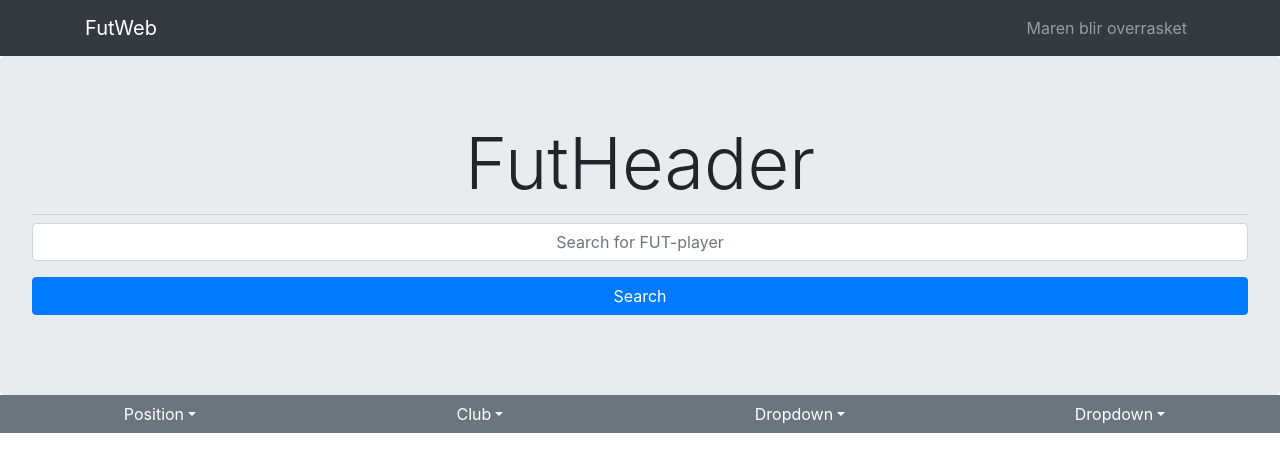
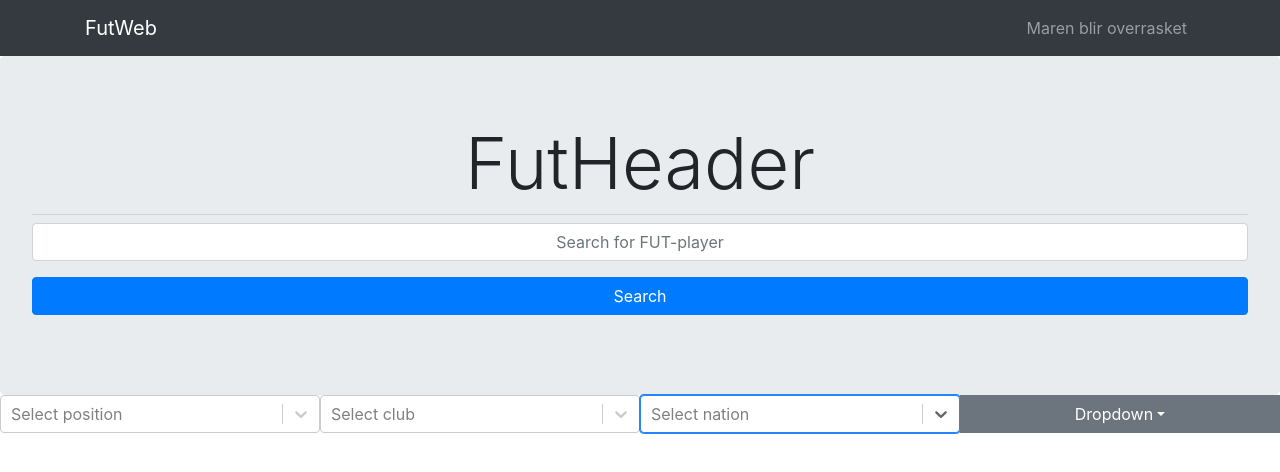
Before and after one commit to ferdinwa/it2810-prosjekt-3, a React (Create React App) app in the folder client/: page / in a window 1280 px wide. Shown: the top 472 px of the page. Built offline with nearby package versions, Linux system fonts and the light colour scheme.

Commit message:
Implemented filter for clubs and nation

```diff
--- a/client/package.json
+++ b/client/package.json
@@ -18,6 +18,7 @@
     "react-dom": "^16.13.1",
     "react-redux": "^7.2.1",
     "react-scripts": "^3.4.4",
+    "react-select": "^3.1.0",
     "react-transition-group": "^4.4.1",
     "reactstrap": "^8.6.0",
     "redux": "^4.0.5",
@@ -46,5 +47,8 @@
       "last 1 firefox version",
       "last 1 safari version"
     ]
+  },
+  "devDependencies": {
+    "@types/react-select": "^3.0.22"
   }
 }
--- /dev/null
+++ b/client/src/actions/clubActions.tsx
@@ -0,0 +1,5 @@
+import { SET_CLUB } from "./types";
+
+export const setClub = (club: string) => {
+  return { type: SET_CLUB, payload: club };
+};
--- /dev/null
+++ b/client/src/actions/nationActions.tsx
@@ -0,0 +1,5 @@
+import { SET_NATION } from "./types";
+
+export const setNation = (nation: string) => {
+  return { type: SET_NATION, payload: nation };
+};
--- a/client/src/actions/types.tsx
+++ b/client/src/actions/types.tsx
@@ -2,3 +2,5 @@ export const GET_PLAYERS = "GET_PLAYERS";
 export const PLAYERS_LOADING = "PLAYERS_LOADING";
 export const SET_POSITION = "SET_POSITION";
 export const POSITION_LOADING = "POSITION_LOADING";
+export const SET_NATION = "SET_NATION";
+export const SET_CLUB = "SET_CLUB";
--- a/client/src/components/DropdownClub.tsx
+++ b/client/src/components/DropdownClub.tsx
@@ -1,61 +1,54 @@
-import React, { useState } from "react";
-import {
-  Dropdown,
-  DropdownToggle,
-  DropdownMenu,
-  DropdownItem,
-} from "reactstrap";
+import React from "react";
 import "../css/searchbar.css";
+import { useDispatch } from "react-redux";
+import Select from "react-select";
+import { setClub } from "../actions/clubActions";
 
 const DropdownClub = () => {
-  const [dropdownOpen, setDropdownOpen] = useState(false);
+  const dispatch = useDispatch();
 
-  const toggle = () => setDropdownOpen((prevState) => !prevState);
+  const optionClub = [
+    { value: "", label: "All nations" },
+    { value: "Arsenal", label: "Arsenal" },
+    { value: "Atalanta", label: "Atalanta" },
+    { value: "Atletico Madrid", label: "Atletico Madrid" },
+    { value: "Barcelona", label: "Barcelona" },
+    { value: "Bayern Munich", label: "Bayern Munich" },
+    { value: "Borussia Dortmund", label: "Borussia Dortmund" },
+    { value: "Borussia Mönchengladbach", label: "Borussia Mönchengladbach" },
+    { value: "Cagliari", label: "Cagliari" },
+    { value: "Chelsea", label: "Chelsea" },
+    { value: "Inter Milan", label: "Inter Milan" },
+    { value: "Juventus", label: "Juventus" },
+    { value: "Lazio", label: "Lazio" },
+    { value: "Legends", label: "Legends" },
+    { value: "Leicester", label: "Leicester" },
+    { value: "Liverpool", label: "Liverpool" },
+    { value: "Manchester City", label: "Manchester City" },
+    { value: "Manchester United", label: "Manchester United" },
+    { value: "Napoli", label: "Napoli" },
+    { value: "PSG", label: "PSG" },
+    { value: "Real Madrid", label: "Real Madrid" },
+    { value: "Real Socidad", label: "Real Socidad" },
+    { value: "Red Bull Leipzig", label: "Red Bull Leipzig" },
+    { value: "Tottenham", label: "Tottenham" },
+    { value: "Villareal", label: "Villareal" },
+  ];
+
+  const handleClick = (pos: string) => {
+    dispatch(setClub(pos));
+  };
 
   return (
     <div className="filterbar">
-      <Dropdown isOpen={dropdownOpen} toggle={toggle}>
-        <DropdownToggle className="button" caret>
-          Club
-        </DropdownToggle>
-        <DropdownMenu>
-          <DropdownItem header>Legends</DropdownItem>
-          <DropdownItem>Legends</DropdownItem>
-          <DropdownItem divider />
-          <DropdownItem header>Premier League</DropdownItem>
-          <DropdownItem>Arsenal</DropdownItem>
-          <DropdownItem>Chelsea</DropdownItem>
-          <DropdownItem>Leicester</DropdownItem>
-          <DropdownItem>Liverpool</DropdownItem>
-          <DropdownItem>Manchester City</DropdownItem>
-          <DropdownItem>Manchester United</DropdownItem>
-          <DropdownItem>Tottenham</DropdownItem>
-          <DropdownItem divider />
-          <DropdownItem header>Serie A</DropdownItem>
-          <DropdownItem>Atalanta</DropdownItem>
-          <DropdownItem>Cagliari</DropdownItem>
-          <DropdownItem>Inter Milan</DropdownItem>
-          <DropdownItem>Juventus</DropdownItem>
-          <DropdownItem>Lazio</DropdownItem>
-          <DropdownItem>Napoli</DropdownItem>
-          <DropdownItem divider />
-          <DropdownItem header>LaLiga</DropdownItem>
-          <DropdownItem>Atleatico Madrid</DropdownItem>
-          <DropdownItem>Barcelona</DropdownItem>
-          <DropdownItem>Real Madrid</DropdownItem>
-          <DropdownItem>Real Socidad</DropdownItem>
-          <DropdownItem>Villareal</DropdownItem>
-          <DropdownItem divider />
-          <DropdownItem header>Bundesliga</DropdownItem>
-          <DropdownItem>Bayern Munchen</DropdownItem>
-          <DropdownItem>Borussia Dortmund</DropdownItem>
-          <DropdownItem>Borussis Mönchengladbach</DropdownItem>
-          <DropdownItem>Redbull Leipzig</DropdownItem>
-          <DropdownItem divider />
-          <DropdownItem header> Ligue 1 </DropdownItem>
-          <DropdownItem>PSG</DropdownItem>
-        </DropdownMenu>
-      </Dropdown>
+      <Select
+        options={optionClub}
+        placeholder="Select club"
+        onChange={(value: any) => handleClick(value.value)}
+        autoFocus
+      >
+        {" "}
+      </Select>
     </div>
   );
 };
--- a/client/src/components/DropdownNation.tsx
+++ b/client/src/components/DropdownNation.tsx
@@ -1,33 +1,66 @@
-import React, { useState } from "react";
-import {
-  Dropdown,
-  DropdownToggle,
-  DropdownMenu,
-  DropdownItem,
-} from "reactstrap";
+import React from "react";
+import Select from "react-select";
 import "../css/searchbar.css";
+import { useDispatch } from "react-redux";
+import { setNation } from "../actions/nationActions";
 
 const DropdownNation = () => {
-  const [dropdownOpen, setDropdownOpen] = useState(false);
+  const dispatch = useDispatch();
+  const optionNation = [
+    { value: "", label: "All nations" },
+    { value: "Argentina", label: "Argentina" },
+    { value: "Austria", label: "Austria" },
+    { value: "Belgium", label: "Belgium" },
+    { value: "Bosnia and Herzegovina", label: "Bosnia and Herzegovina" },
+    { value: "Brazil", label: "Brazil" },
+    { value: "Costa Rica", label: "Costa Rica" },
+    { value: "Croatia", label: "Croatia" },
+    { value: "Czech Republic", label: "Czech Republic" },
+    { value: "Denmark", label: "Denmark" },
+    { value: "Egypt", label: "Egypt" },
+    { value: "England", label: "England" },
+    { value: "Finland", label: "Finland" },
+    { value: "France", label: "France" },
+    { value: "Gabon", label: "Gabon" },
+    { value: "Germany", label: "Germany" },
+    { value: "Hungary", label: "Hungary" },
+    { value: "Italy", label: "Italy" },
+    { value: "Ivory Coast", label: "Ivory Coasy" },
+    { value: "Mexico", label: "Mexico" },
+    { value: "Morocco", label: "Morocco" },
+    { value: "Netherlands", label: "Netherlands" },
+    { value: "Norway", label: "Norway" },
+    { value: "Poland", label: "Poland" },
+    { value: "Portugal", label: "Portugal" },
+    { value: "Romania", label: "Romania" },
+    { value: "Scotland", label: "Scotland" },
+    { value: "Senegal", label: "Senegal" },
+    { value: "Serbia", label: "Serbia" },
+    { value: "Slovakia", label: "Slovakia" },
+    { value: "Slovenia", label: "Slovenia" },
+    { value: "South Korea", label: "South Korea" },
+    { value: "Soviet Union", label: "Soviet Union" },
+    { value: "Spain", label: "Spain" },
+    { value: "Switzerland", label: "Switzerland" },
+    { value: "Ukrain", label: "Ukraine" },
+    { value: "Uruguay", label: "Uruguay" },
+    { value: "Wales", label: "Wales" },
+  ];
 
-  const toggle = () => setDropdownOpen((prevState) => !prevState);
+  const handleClick = (nation: string) => {
+    dispatch(setNation(nation));
+  };
 
   return (
     <div className="filterbar">
-      <Dropdown isOpen={dropdownOpen} toggle={toggle}>
-        <DropdownToggle className="button" caret>
-          Dropdown
-        </DropdownToggle>
-        <DropdownMenu>
-          <DropdownItem header>Header</DropdownItem>
-          <DropdownItem>Some Action</DropdownItem>
-          <DropdownItem disabled>Action (disabled)</DropdownItem>
-          <DropdownItem divider />
-          <DropdownItem>Foo Action</DropdownItem>
-          <DropdownItem>Bar Action</DropdownItem>
-          <DropdownItem>Quo Action</DropdownItem>
-        </DropdownMenu>
-      </Dropdown>
+      <Select
+        options={optionNation}
+        placeholder="Select nation"
+        onChange={(value: any) => handleClick(value.value)}
+        autoFocus
+      >
+        {" "}
+      </Select>
     </div>
   );
 };
--- a/client/src/components/DropdownPosition.tsx
+++ b/client/src/components/DropdownPosition.tsx
@@ -1,20 +1,28 @@
-import React, { useState } from "react";
-import {
-  Dropdown,
-  DropdownToggle,
-  DropdownMenu,
-  DropdownItem,
-} from "reactstrap";
+import React from "react";
 import "../css/searchbar.css";
 import { setPosition } from "../actions/positionActions";
 import { useDispatch } from "react-redux";
+import Select from "react-select";
 
 const DropdownPosition = () => {
-  const [dropdownOpen, setDropdownOpen] = useState(false);
+  const dispatch = useDispatch();
 
-  const toggle = () => setDropdownOpen((prevState) => !prevState);
-
-  const dispatch = useDispatch();
+  const optionPosition = [
+    { value: "", label: "All positions" },
+    { value: "GK", label: "Goal Keeper" },
+    { value: "RB", label: "Right Back" },
+    { value: "CB", label: "Center Back" },
+    { value: "LB", label: "Left Back" },
+    { value: "CDM", label: "Central Defensive Midfielder" },
+    { value: "RM", label: "Right Midfielder" },
+    { value: "CM", label: "Central Midfielder" },
+    { value: "LM", label: "Left Midfielder" },
+    { value: "CAM", label: "Central Attacking Midfielder" },
+    { value: "RW", label: "Right Wing" },
+    { value: "LW", label: "Left Wing" },
+    { value: "CF", label: "Center Forward" },
+    { value: "ST", label: "Striker" },
+  ];
 
   const handleClick = (pos: string) => {
     dispatch(setPosition(pos));
@@ -22,40 +30,14 @@ const DropdownPosition = () => {
 
   return (
     <div className="filterbar">
-      <Dropdown isOpen={dropdownOpen} toggle={toggle}>
-        <DropdownToggle className="button" caret>
-          Position
-        </DropdownToggle>
-        <DropdownMenu>
-          <DropdownItem onClick={() => handleClick("")}>
-            All positions
-          </DropdownItem>
-          <DropdownItem divider> </DropdownItem>
-          <DropdownItem onClick={() => handleClick("GK")}>GK</DropdownItem>
-          <DropdownItem divider />
-          <DropdownItem header> Defender</DropdownItem>
-          <DropdownItem onClick={() => handleClick("RWB")}>RWB </DropdownItem>
-          <DropdownItem onClick={() => handleClick("RB")}>RB</DropdownItem>
-          <DropdownItem onClick={() => handleClick("CB")}>CB</DropdownItem>
-          <DropdownItem onClick={() => handleClick("LB")}>LB</DropdownItem>
-          <DropdownItem onClick={() => handleClick("LWB")}>LWB</DropdownItem>
-          <DropdownItem divider />
-          <DropdownItem header> Midfielder</DropdownItem>
-          <DropdownItem onClick={() => handleClick("CDM")}>CDM</DropdownItem>
-          <DropdownItem onClick={() => handleClick("CM")}>CM</DropdownItem>
-          <DropdownItem onClick={() => handleClick("RM")}>RM</DropdownItem>
-          <DropdownItem onClick={() => handleClick("LM")}>LM</DropdownItem>
-          <DropdownItem onClick={() => handleClick("CAM")}>CAM</DropdownItem>
-          <DropdownItem divider />
-          <DropdownItem header> Attacker</DropdownItem>
-          <DropdownItem onClick={() => handleClick("RW")}>RW</DropdownItem>
-          <DropdownItem onClick={() => handleClick("LW")}>LW</DropdownItem>
-          <DropdownItem onClick={() => handleClick("RF")}>RF</DropdownItem>
-          <DropdownItem onClick={() => handleClick("CF")}>CF</DropdownItem>
-          <DropdownItem onClick={() => handleClick("LF")}>LF</DropdownItem>
-          <DropdownItem onClick={() => handleClick("ST")}>S</DropdownItem>
-        </DropdownMenu>
-      </Dropdown>
+      <Select
+        options={optionPosition}
+        placeholder="Select position"
+        onChange={(value: any) => handleClick(value.value)}
+        autoFocus
+      >
+        {" "}
+      </Select>
     </div>
   );
 };
--- a/client/src/components/Scroller.tsx
+++ b/client/src/components/Scroller.tsx
@@ -36,11 +36,15 @@ const Scroller = () => {
 
   const players = useSelector((state: IAppState) => state.players);
   const pos = useSelector((state: IAppState) => state.position);
+  const nat = useSelector((state: IAppState) => state.nation);
+  const clu = useSelector((state: IAppState) => state.club);
 
   return (
     <div>
       {players.players
         .filter((posplayer) => posplayer.position === pos || pos === "")
+        .filter((nationplayer) => nationplayer.nation === nat || nat === "")
+        .filter((clubplayer) => clubplayer.club === clu || clu === "")
         .sort((player1, player2) => player2.rating - player1.rating)
         .map(({ ...players }: IPlayer) => (
           <div>
--- a/client/src/interfaces.tsx
+++ b/client/src/interfaces.tsx
@@ -43,6 +43,8 @@ export interface IAppState {
     query: string;
   };
   position: string;
+  nation: string;
+  club: string;
 }
 
 export interface IPositionState {
--- a/client/src/store/initialState.tsx
+++ b/client/src/store/initialState.tsx
@@ -11,6 +11,8 @@ const initialState: IAppState = {
   },
 
   position: "",
+  nation: "",
+  club: "",
 };
 
 export default initialState;
--- a/package.json
+++ b/package.json
@@ -20,6 +20,7 @@
     "@material-ui/icons": "^4.9.1",
     "@types/express": "^4.17.8",
     "@types/mongoose": "^5.7.36",
+    "@types/react-select": "^3.0.22",
     "body-parser": "^1.19.0",
     "concurrently": "^5.3.0",
     "dotenv": "^8.2.0",
```
Also changed, not shown: client/src/reducers/playerReducer.tsx (+19 -1 lines), 2 other files (tests, documents, lock files or other folders).
